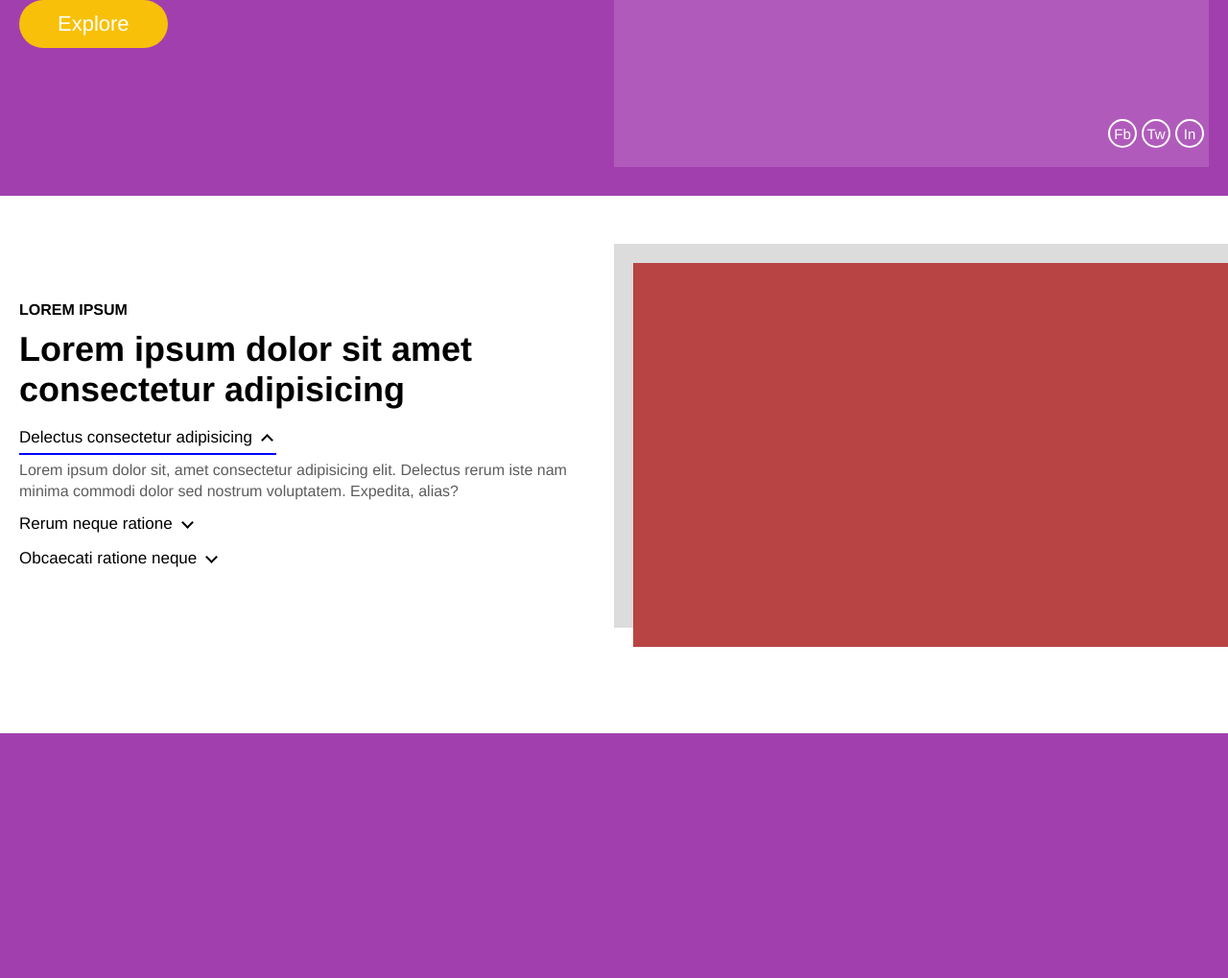
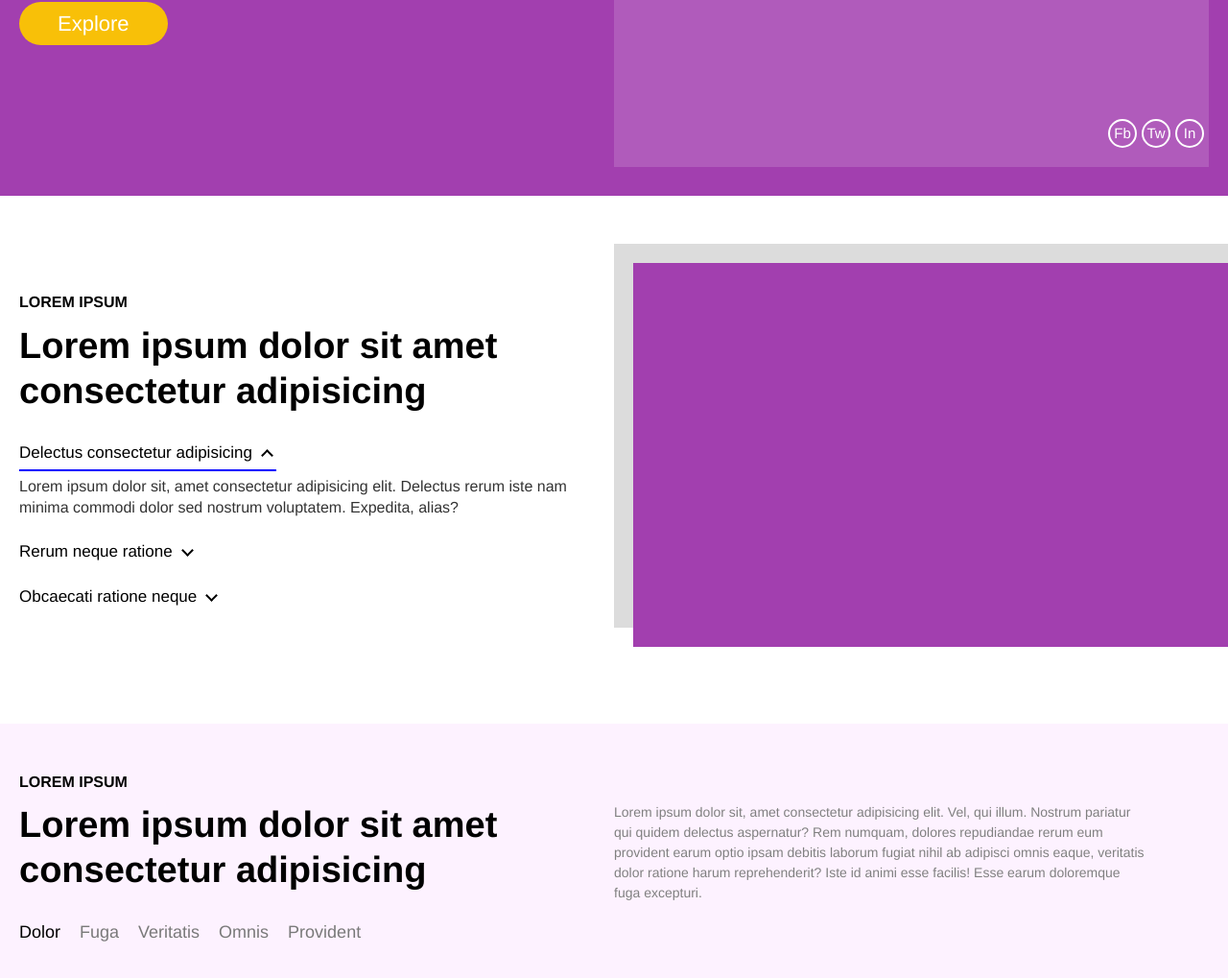
Before and after one commit to gerwld/wordpress-belon, a PHP site: page / in a window 1280 px wide. Shown: the part 596-1615 px from the top of the page at 96% size. Before the commit the page ends 1360 px from the top, so only its background shows below. Run offline with PHP 8.4, Linux system fonts and the light colour scheme.

Commit message:
Add gallery block

```diff
--- a/index.css
+++ b/index.css
@@ -1,8 +1,11 @@
 :root {
  --main-color: blue;
  --main-color-yell: #f8c008;
+ --main-color-prpl: rgb(162, 63, 175);
+ --main-color-light-prpl: #FDF2FF;
  --main-text-color: #000;
- --prim-text-color: rgb(92, 92, 92);
+ --prim-text-color: #333333;
+ --prim-text-color_2: #797979;
  --main-text-gray: #e3e3e3;
 
  --main-br-radius: 5px;
@@ -20,6 +23,7 @@ html {
  margin: 0;
  padding: 0;
  font-family: 'Helvetica', "Montserrat", sans-serif;
+ line-height: 1.35em;
  font-size: 16px;
 }
 
@@ -39,11 +43,18 @@ h1 {
 }
 
 h2 {
- font-size: 36px;
+ font-size: 38px;
+ line-height: 1.25em;
+ margin: 0.3em 0;
 }
 
 h3 {
  font-size: 34px;
+ margin: 0.3em 0;
+}
+
+p {
+ color: var(--prim-text-color);
 }
 
 *{
@@ -68,6 +79,10 @@ h3 {
  transition: background var(--main-anim);
 }
 
+.pre_title {
+ font-weight: 600;
+ text-transform: uppercase;
+}
 
 /* Navbar styles */
 
@@ -136,7 +151,7 @@ h3 {
 /* Header block styles */
 
 .main-header {
- background-color: rgb(162, 63, 175);
+ background-color: var(--main-color-prpl);
 }
 
 .hd-blocks {
@@ -162,6 +177,7 @@ h3 {
 .hd-info p {
  font-size: 22px;
  line-height: 1.5em;
+ color: #fff;
 }
 
 .btn_explore {
@@ -263,18 +279,13 @@ h3 {
  top: 20px;
  width: calc(100% - 20px);
  height: 100%;
- background-color: rgb(185, 68, 68);
+ background-color: var(--main-color-prpl);
 }
 
 .vb_info {
  max-width: 50%;
- margin-top: 60px;
+ margin-top: 50px;
  padding-right: 20px;
-}
-
-.vb_info h3 {
- font-size: 36px;
- margin: 0.3em 0;
 }
 
 .vb_info .pre_title {
@@ -297,6 +308,7 @@ h3 {
  position: relative;
  display: inline-block;
  padding: 8px 25px 8px 0;
+ margin-top: 10px;
 
 
  font-size: 17px;
@@ -361,5 +373,145 @@ h3 {
  border-color: #6d6d6d;
 }
 
+/* def-clickable styles end */
 
-/* def-clickable styles end */
+/* Gallery block styles */
+
+.gallery_block {
+ padding: var(--sc-padding);
+ background-color: var(--main-color-light-prpl);
+}
+
+.gb_infowrap {
+ display: flex;
+ margin: 10px 0;
+}
+
+.gb_infowrap p,
+.gb_infowrap h2 {
+ flex: 0 0 50%;
+ padding-right: 5%;
+ margin: 0;
+}
+
+.gb_infowrap p {
+ font-size: 14px;
+ line-height: 1.5em;
+ color: #808080;
+}
+
+.gb_nav {
+ display: flex;
+ justify-content: flex-start;
+ align-items: center;
+ padding: 0;
+ margin: 0 0 30px;
+ list-style: none;
+ user-select: none;
+}
+
+.gb_nav li:not(:last-child) {
+ margin-right: 20px;
+}
+
+.gb_nav a {
+ display: block;
+ padding: 10px 0;
+ font-size: 18px;
+ color: var(--prim-text-color_2);
+ text-decoration: none;
+ text-transform: capitalize;
+}
+
+.gb_nav a.opened {
+ color: #000;
+}
+
+.gb_gallery {
+ display: flex;
+ flex-wrap: wrap;
+ justify-content: flex-start;
+ align-items: flex-start;
+}
+
+.gb_block {
+ position: relative;
+ flex: 0 0 32%;
+ width: 32%;
+ height: 300px;
+ margin-bottom: 20px;
+ background-color: #fff;
+}
+
+.gb_block:not(:nth-child(3n)) {
+ margin-right: 2%;
+}
+
+.gb_block .hover {
+ opacity: 0;
+ display: flex;
+ flex-direction: column;
+ justify-content: flex-end;
+
+ position: absolute;
+ top: 0;
+ bottom: 0;
+ left: 0;
+ right: 0;
+ width: 100%;
+ height: 100%;
+
+ padding: 25px;
+ background-color: rgba(0, 0, 0, 0.5);
+ transition: var(--main-anim);
+ cursor: pointer;
+}
+
+.gb_block:hover .hover {
+ opacity: 1;
+}
+
+.cn {
+ transform: translateY(20px);
+ transition: var(--main-anim);
+}
+
+.gb_block:hover .cn {
+ transform: translateY(0);
+}
+
+.gb_block .hover h4 {
+ font-size: 22px;
+ margin: 0;
+}
+
+.gb_block .hover p {
+ font-size: 16px;
+ font-weight: 300;
+ margin: 7px 0;
+}
+
+.gb_block .hover h4,
+.gb_block .hover p {
+ color: #fff;
+}
+
+.gb_block img {
+ width: 100%;
+ height: 100%;
+ object-fit: cover;
+ font-size: 0;
+}
+
+.btn_allprj {
+ display: block;
+ padding: 15px 30px;
+ margin: 20px auto 0;
+ font-size: 16px;
+ font-weight: 500;
+ color: #fff;
+ border-radius: var(--max-br-radius);
+ background-color: var(--main-color-prpl);
+}
+
+/* Gallery block styles end */
--- a/index.html
+++ b/index.html
@@ -31,7 +31,7 @@
      <h1>Remotus Amoleos</h1>
      <p>Lorem ipsum dolor sit amet consectetur adipisicing elit. Officiis nulla neque, ratione sequi vel hic eveniet qui
       sit fuga laboriosam autem maxime ipsa nesciunt ipsum nisi fugit assumenda, consequatur blanditiis!</p>
-     <a href="" class="btn btn_explore">Explore</a>
+     <a href="#" class="btn btn_explore">Explore</a>
     </div>
     <div class="hd-image">
      <img src="fdvdfv" alt="Header Image">
@@ -56,8 +56,7 @@
    <div class="content_wrapper">
     <div class="vb_info">
      <span class="pre_title">Lorem ipsum</span>
-     <h3>Lorem ipsum dolor sit amet consectetur adipisicing</h3>
-
+     <h2>Lorem ipsum dolor sit amet consectetur adipisicing</h2>
      <dl class="def-clickable" id="def_clickable">
       <dt class="tt opened">Delectus consectetur adipisicing</dt>
       <dd>Lorem ipsum dolor sit, amet consectetur adipisicing elit. Delectus rerum iste nam minima commodi dolor sed nostrum voluptatem. Expedita, alias?</dd>
@@ -67,10 +66,66 @@
       <dd>Lorem ipsum dolor sit amet consectetur adipisicing elit. Obcaecati, vitae? Voluptate veritatis asperiores eos qui. Optio dolor dolore quidem consequatur maiores quae necessitatibus adipisci voluptates, nemo nisi, eos eveniet eum delectus corporis doloremque quod nostrum.</dd>
      </dl>
     </div>
-
-
     <div class="vb_player">
      <div class="vb_content"></div>
+    </div>
+   </div>
+  </section>
+
+  <section class="gallery_block">
+   <div class="content_wrapper">
+
+    <div class="gb_info">
+     <span class="pre_title">Lorem ipsum</span>
+     <div class="gb_infowrap">
+      <h2>Lorem ipsum dolor sit amet consectetur adipisicing</h2>
+      <p>Lorem ipsum dolor sit, amet consectetur adipisicing elit. Vel, qui illum. Nostrum pariatur qui quidem delectus
+       aspernatur? Rem numquam, dolores repudiandae rerum eum provident earum optio ipsam debitis laborum fugiat nihil ab
+       adipisci omnis eaque, veritatis dolor ratione harum reprehenderit? Iste id animi esse facilis! Esse earum doloremque
+       fuga excepturi.</p>
+     </div>
+    </div>
+
+    <div class="gb_content">
+      <ul class="gb_nav">
+       <li><a class="opened" href="#">dolor</a></li>
+       <li><a href="#">fuga</a></li>
+       <li><a href="#">veritatis</a></li>
+       <li><a href="#">omnis</a></li>
+       <li><a href="#">provident</a></li>
+      </ul>
+     <div class="gb_gallery">
+      <div class="gb_block">
+       <img src="sdvsd" alt="Gallery Block">
+       <div class="hover">
+        <div class="cn">
+         <h4>Lorem, ipsum dolor.</h4>
+         <p>Lorem ipsum dolor sit amet, consectetur adipisicing elit. Ullam voluptatem vero ad quisquam vitae quae aliquid fugiat illum officiis reprehenderit!</p>
+        </div>
+       </div>
+      </div>
+      <div class="gb_block">
+       <img src="sdvsd" alt="Gallery Block">
+       <div class="hover">
+        <div class="cn">
+         <h4>Lorem, ipsum dolor.</h4>
+         <p>Lorem ipsum dolor sit amet, consectetur adipisicing elit. Ullam voluptatem vero ad quisquam vitae quae aliquid fugiat illum officiis reprehenderit!</p>
+        </div>
+       </div>
+      </div>
+      <div class="gb_block">
+       <img src="sdvsd" alt="Gallery Block">
+       <div class="hover">
+        <div class="cn">
+         <h4>Lorem, ipsum dolor.</h4>
+         <p>Lorem ipsum dolor sit amet, consectetur adipisicing elit. Ullam voluptatem vero ad quisquam vitae quae aliquid fugiat illum officiis reprehenderit!</p>
+        </div>
+       </div>
+      </div>
+     </div>
+
+      <button class="btn btn_allprj">See all Projects</button>
+
     </div>
    </div>
   </section>
```
